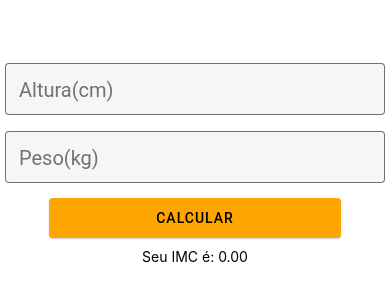
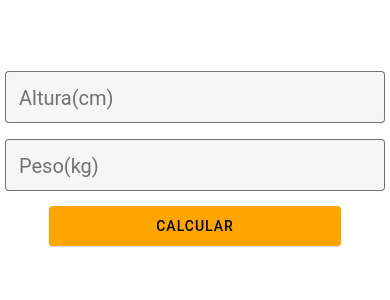
Before and after one commit to ViniciusMAlves/CalculoIMC_ReactNative, a React Native app: screen / in a window 390 px wide. Shown: the part 264-564 px from the top of the page. Built offline with nearby package versions, Linux system fonts and the light colour scheme.

Commit message:
Correção de tela

```diff
--- a/App.js
+++ b/App.js
@@ -5,13 +5,13 @@ import { TextInput, Button } from 'react-native-paper';
 const MyComponent = () => {
   const [altura, setAltura] = React.useState('');
   const [peso, setPeso] = React.useState('');
-  const [resultado, setResultado] = React.useState(0);
+  const [resultado, setResultado] = React.useState('');
   const [RTexto, setRTexto] = React.useState('');
 
 
   async function calculaIMC(p, h) {
-    calculo = parseFloat(p) / ( (parseFloat(h)/100) * (parseFloat(h)/100) );
-    setResultado(calculo);
+    var calculo = parseFloat(p) / ( (parseFloat(h)/100) * (parseFloat(h)/100) );
+    setResultado('Seu IMC é: ' +calculo.toFixed(2));
 
     if (p > 0 && h > 0) {
       if (calculo < 18.5) {
@@ -28,7 +28,7 @@ const MyComponent = () => {
         setRTexto("Considerado como: Obesidade Grau III ou Mórbida");
       }
     } else {
-      setResultado(0)
+      setResultado('')
       setRTexto("Preencha os valores corretamente!")
     }
 
@@ -63,7 +63,7 @@ const MyComponent = () => {
       </Button>
 
       <View style={styles.result}>
-        <Text>Seu IMC é: {resultado.toFixed(2)}</Text>
+        <Text>{resultado}</Text>
         <Text>{RTexto}</Text>
       </View>
     </View>
```
